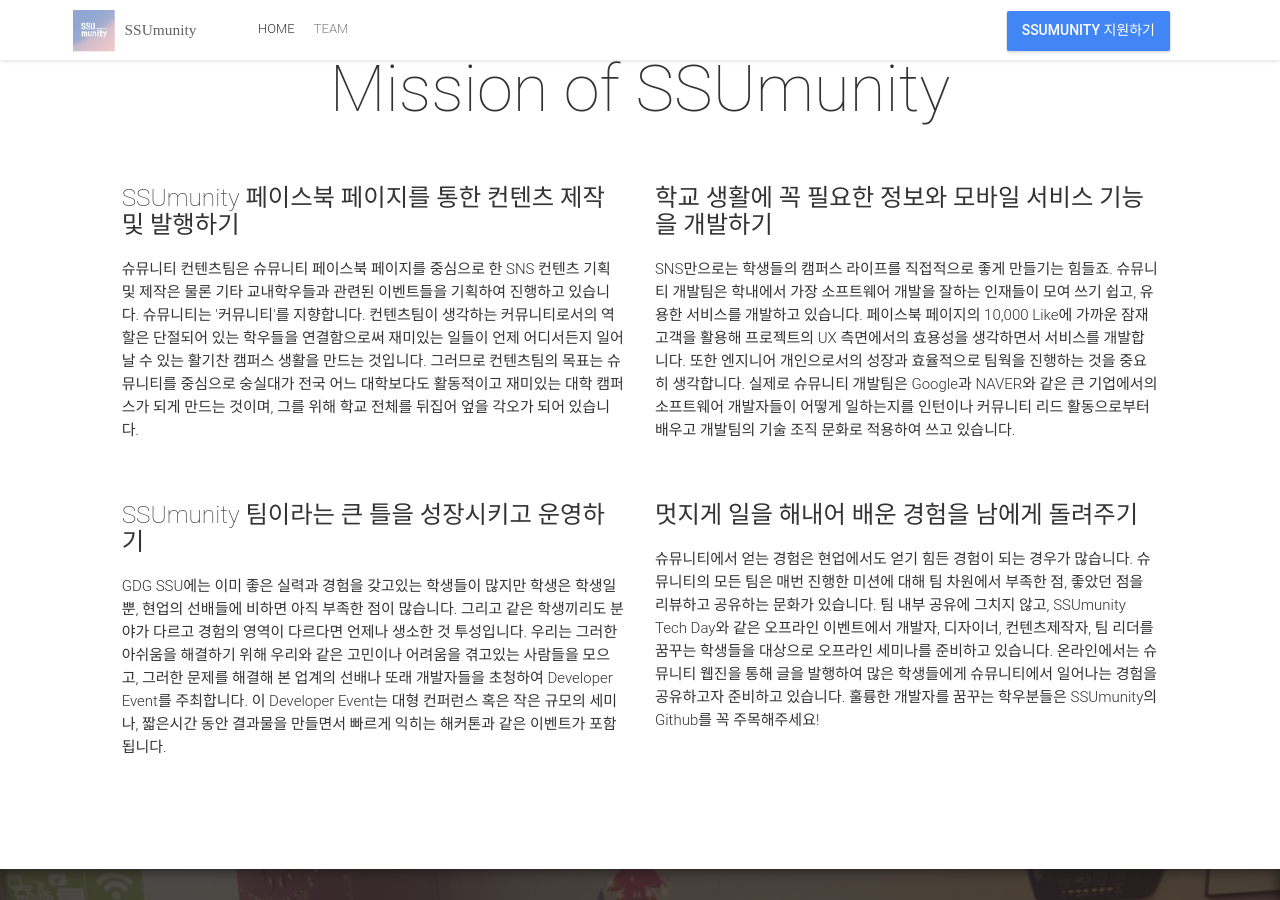
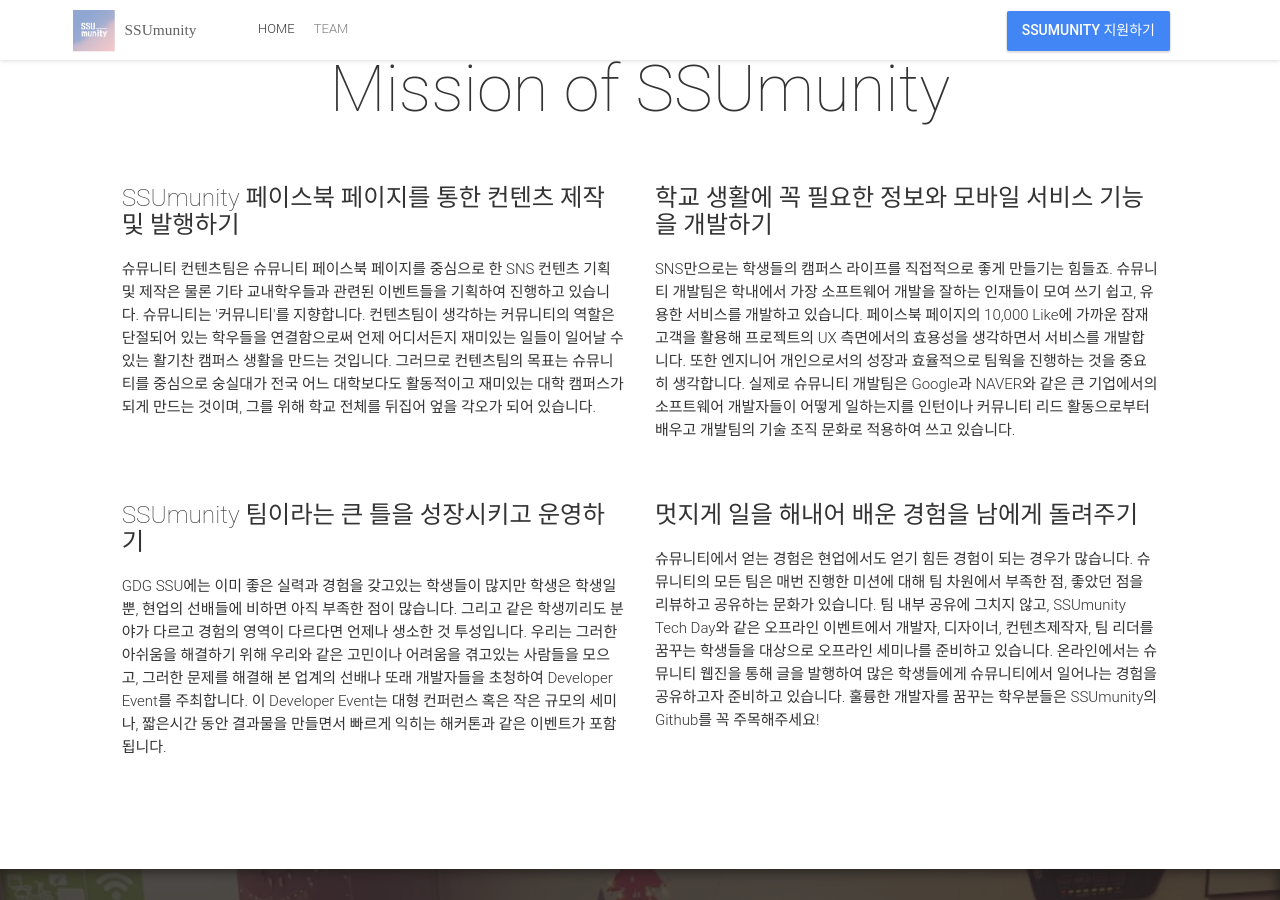
Before and after one commit to SSUmunity/ssumunity.github.io, a Jekyll site: the page built from index.html, in a window 1280 px wide and 900 px high, scrolled down 2106 px. Built offline with Jekyll 4.4.1, drawn with Linux system fonts in a browser that asks for light colours; nearby versions of some CDN libraries; some web fonts are replaced; comment, search, counter and statistics services are not loaded.

Commit message:
컨텐츠팀 소개 수정

```diff
--- a/_includes/latest-news.html
+++ b/_includes/latest-news.html
@@ -6,7 +6,7 @@
 			<article class="row">
 				<div class="post col-md-6 col-sm-6 text-left animated fadeInDown visible" data-animation="fadeInDown" data-delay="500">
 					<h6>SSUmunity 페이스북 페이지를 통한 컨텐츠 제작 및 발행하기</h6>
-					<p class="post-body">슈뮤니티 컨텐츠팀은 슈뮤니티 페이스북 페이지를 중심으로 한 SNS 컨텐츠 기획 및 제작은 물론 기타 교내학우들과 관련된 이벤트들을 기획하여 진행하고 있습니다. 슈뮤니티는 '커뮤니티'를 지향합니다. 컨텐츠팀이 생각하는 커뮤니티로서의 역할은 단절되어 있는 학우들을 연결함으로써 재미있는 일들이 언제 어디서든지 일어날 수 있는 활기찬 캠퍼스 생활을 만드는 것입니다. 그러므로 컨텐츠팀의 목표는 슈뮤니티를 중심으로 숭실대가 전국 어느 대학보다도 활동적이고 재미있는 대학 캠퍼스가 되게 만드는 것이며, 그를 위해 학교 전체를 뒤집어 엎을 각오가 되어 있습니다.</p>
+					<p class="post-body">슈뮤니티 컨텐츠팀은 슈뮤니티 페이스북 페이지를 중심으로 한 SNS 컨텐츠 기획 및 제작은 물론 기타 교내학우들과 관련된 이벤트들을 기획하여 진행하고 있습니다. 슈뮤니티는 '커뮤니티'를 지향합니다. 컨텐츠팀이 생각하는 커뮤니티의 역할은 단절되어 있는 학우들을 연결함으로써 언제 어디서든지 재미있는 일들이 일어날 수 있는 활기찬 캠퍼스 생활을 만드는 것입니다. 그러므로 컨텐츠팀의 목표는 슈뮤니티를 중심으로 숭실대가 전국 어느 대학보다도 활동적이고 재미있는 대학 캠퍼스가 되게 만드는 것이며, 그를 위해 학교 전체를 뒤집어 엎을 각오가 되어 있습니다.</p>
 				</div>
 				<div class="post col-md-6 col-sm-6 text-left animated fadeInDown visible" data-animation="fadeInDown" data-delay="500">
 					<h6>학교 생활에 꼭 필요한 정보와 모바일 서비스 기능을 개발하기</h6>
```
